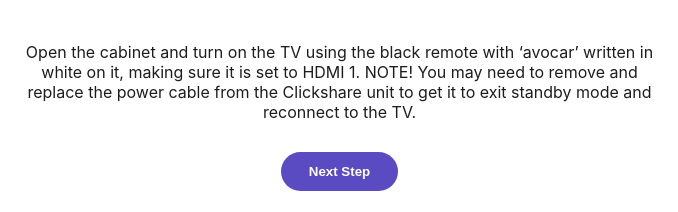
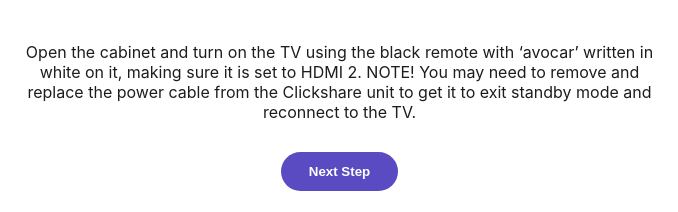
Before and after one commit to 4fca35vwty/Careers-Hub-Guides, a plain HTML site: page clickshare.html in a window 1280 px wide. Shown: the part 500-712 px from the top of the page, 471-1149 px from the left. Drawn offline with Linux system fonts and the light colour scheme.

Commit message:
Change HDMI setting from 1 to 2 in instructions

```diff
--- a/clickshare.html
+++ b/clickshare.html
@@ -216,7 +216,7 @@
 
     <script>
         const steps = [
-            { title: "Power On", text: "Open the cabinet and turn on the TV using the black remote with ‘avocar’ written in white on it, making sure it is set to HDMI 1. NOTE! You may need to remove and replace the power cable from the Clickshare unit to get it to exit standby mode and reconnect to the TV.", img: "https://dl.dropboxusercontent.com/scl/fi/zs1xc9b56cun113idlui5/TV-Remote.jpg?rlkey=4gsjbyjpvzgjfv2yr1zsycie6&st=qhjkk14m&dl=0" },
+            { title: "Power On", text: "Open the cabinet and turn on the TV using the black remote with ‘avocar’ written in white on it, making sure it is set to HDMI 2. NOTE! You may need to remove and replace the power cable from the Clickshare unit to get it to exit standby mode and reconnect to the TV.", img: "https://dl.dropboxusercontent.com/scl/fi/zs1xc9b56cun113idlui5/TV-Remote.jpg?rlkey=4gsjbyjpvzgjfv2yr1zsycie6&st=qhjkk14m&dl=0" },
             { title: "Get the Puck", text: "Retrieve the Clickshare Puck from the cabinet. It should be located on top of the Clickshare Unit.", img: "https://dl.dropboxusercontent.com/scl/fi/rzr8nwbb1rii4pxm5pw0v/Clickshare-Unit.jpg?rlkey=0oirgz1sl6ay9ctfdtmdp135u&st=l9f8p0bf&dl=0" },
             { title: "Connect to PC", text: "Plug the USB Clickshare puck into your PC. It will begin to blink white after a few moments.", img: "https://dl.dropboxusercontent.com/scl/fi/9ktftvrom61tismjjb6si/Clickshare-Puck-White.jpg?rlkey=7yv6r9srkxok359eutidwzok7&st=o72api4c&dl=0" },
             { title: "Initialise Software", text: "Navigate to the drive called ‘Clickshare’ and run ‘Clickshare_for_Windows.exe’. Once paired, the ring will be solid white.", img: "https://dl.dropboxusercontent.com/scl/fi/om19co27wepbmc9dpz631/Clickshare-Puck.jpg?rlkey=v4ip5puult5bzv98psi5saa8t&st=0a7wf7ys&dl=0" },
```
